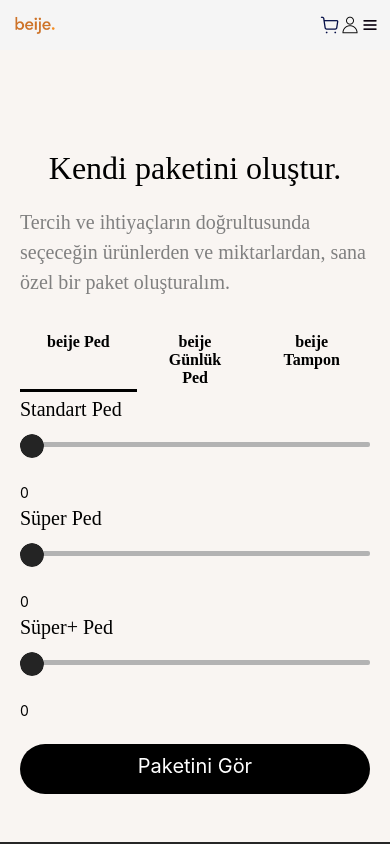
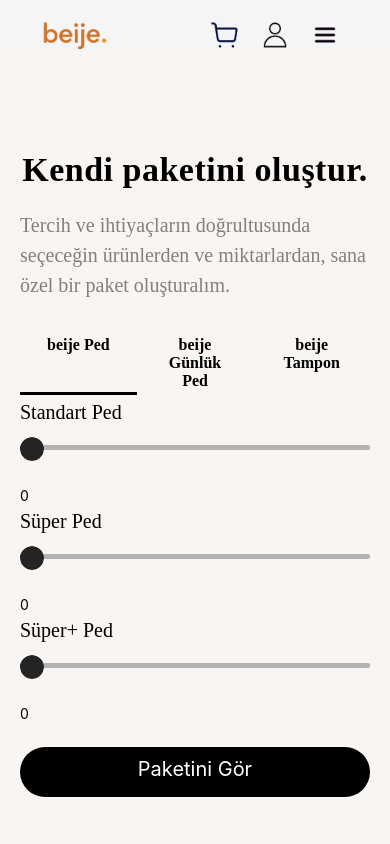
Before and after one commit to Berkayozgun/beije-test, a React Native app in the folder beije_test/: screen / in a window 390 px wide. Shown: the top 844 px of the page. Built offline with nearby package versions, Linux system fonts and the light colour scheme.

Commit message:
css styling

```diff
--- a/beije_test/Components/Body.js
+++ b/beije_test/Components/Body.js
@@ -12,11 +12,13 @@ const styles = StyleSheet.create({
   },
   bodyHeader: {
     fontFamily: 'Gordita',
-    fontSize: 32,
-    fontWeight: 'semibold',
+    fontSize: 34,
+    fontWeight: 600,
     color: '#000000',
     textAlign: 'left',
     marginTop: 100,
+    lineHeight: 40,
+    letterSpacing: 0.5,
   },
   bodyText: {
     fontFamily: 'Gordita',
--- a/beije_test/Components/CustomHeader.js
+++ b/beije_test/Components/CustomHeader.js
@@ -15,28 +15,31 @@ const styles = StyleSheet.create({
     alignItems: 'center',
     backgroundColor: '#f5f5f5',
     height: 50,
-    padding: 10,
+    paddingLeft: 40,
+    paddingTop: 20,
   },
   sideHeaderBar: {
     flexDirection: 'row',
-    justifyContent: 'space-between',
-    alignItems: 'center',
+    paddingRight: 40,
   },
   beijeLogo: {
-    width: 50,
-    height: 20,
+    width: 70,
+    height: 40,
   },
   shoppingcart: {
-    width: 20,
-    height: 20,
+    width: 30,
+    height: 30,
+    margin: 10,
   },
   profile: {
-    width: 20,
-    height: 20,
+    width: 30,
+    height: 30,
+    margin: 10,
   },
   hamburgerMenu: {
-    width: 20,
-    height: 20,
+    width: 30,
+    height: 30,
+    margin: 10,
   },
 });
 
```
